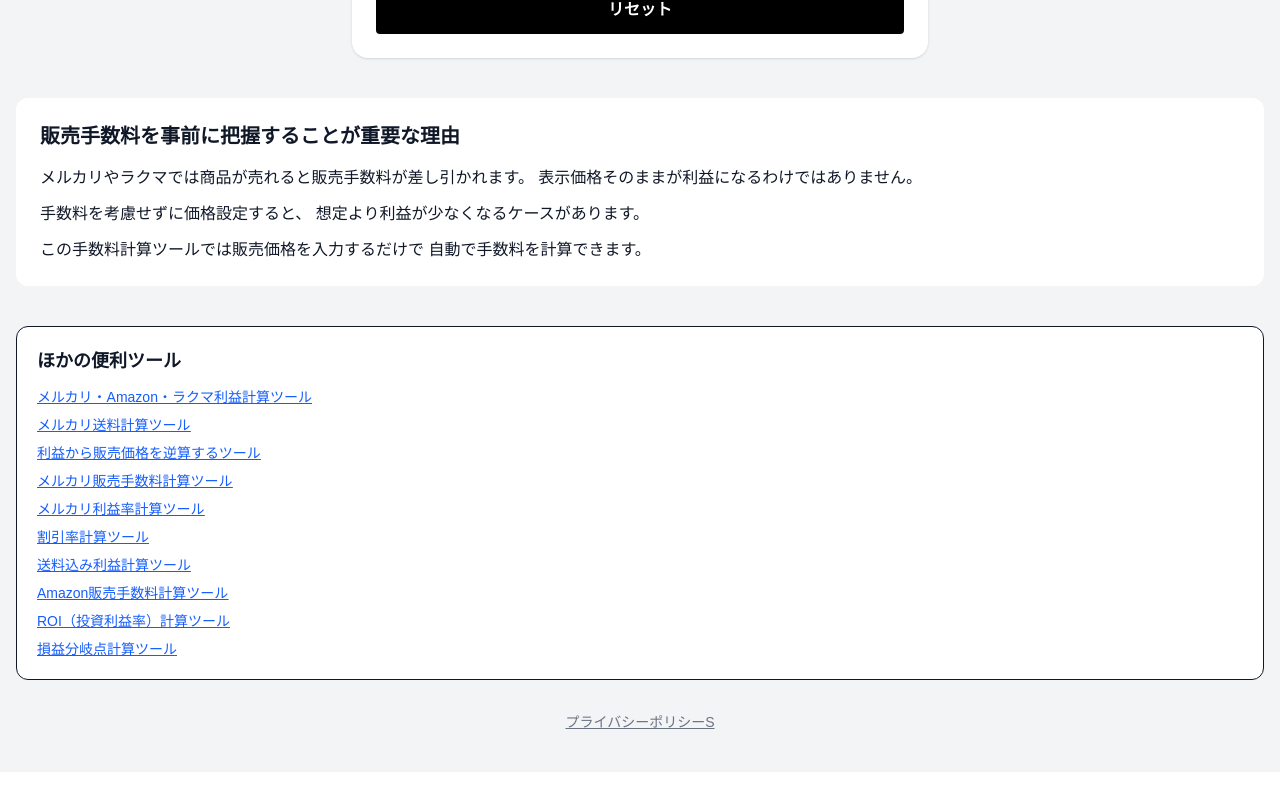
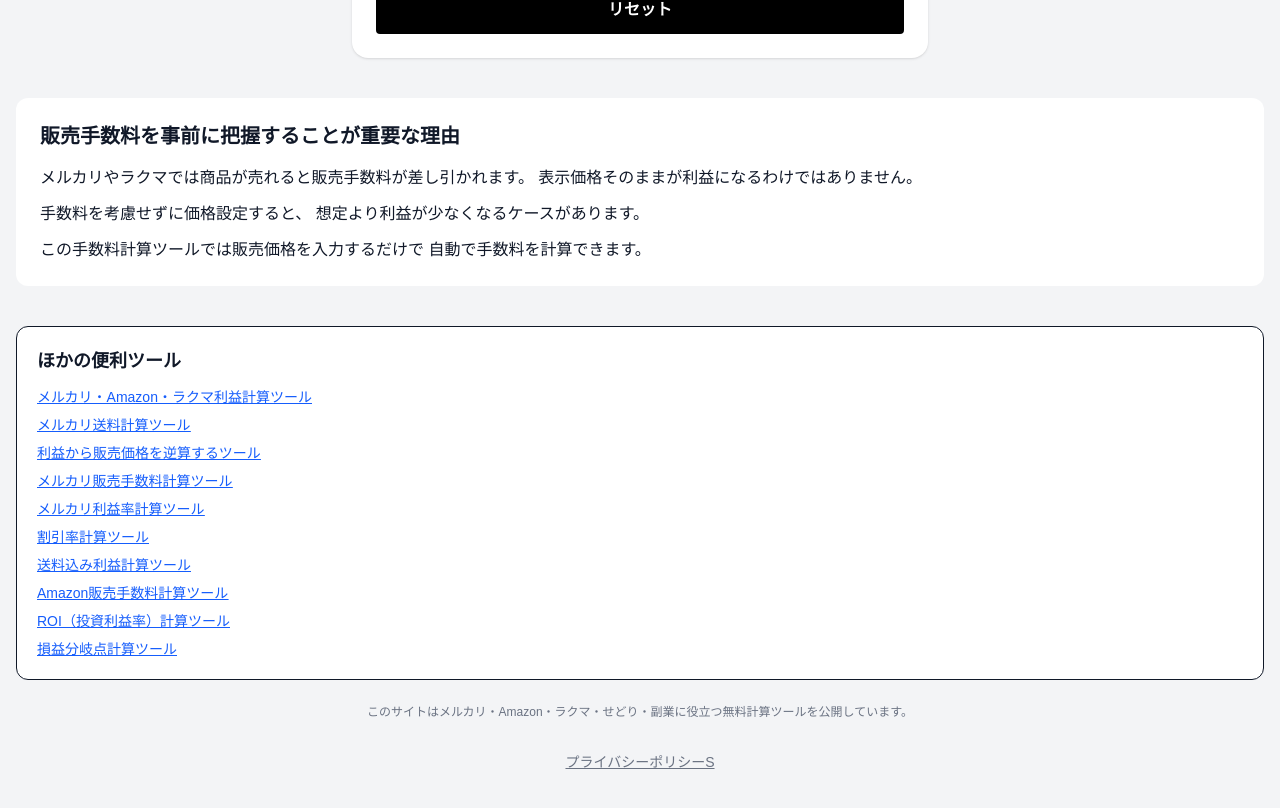
Before and after one commit to antfarm-lab/fee-calc, a Next.js app: page / in a window 1280 px wide. Shown: the part 416-1224 px from the top of the page. Before the commit the page ends 1188 px from the top, so only its background shows below. Built offline with nearby package versions, Linux system fonts and the light colour scheme.

Commit message:
add colony footer text

```diff
--- a/app/page.tsx
+++ b/app/page.tsx
@@ -103,6 +103,9 @@ export default function Home() {
     </a>
   </div>
 </section>
+<p className="mt-6 text-xs text-gray-500 text-center">
+  このサイトはメルカリ・Amazon・ラクマ・せどり・副業に役立つ無料計算ツールを公開しています。
+</p>
 <footer className="mt-8 text-center text-sm text-gray-500">
   <a className="underline" href="/privacy">
     プライバシーポリシーS
```
